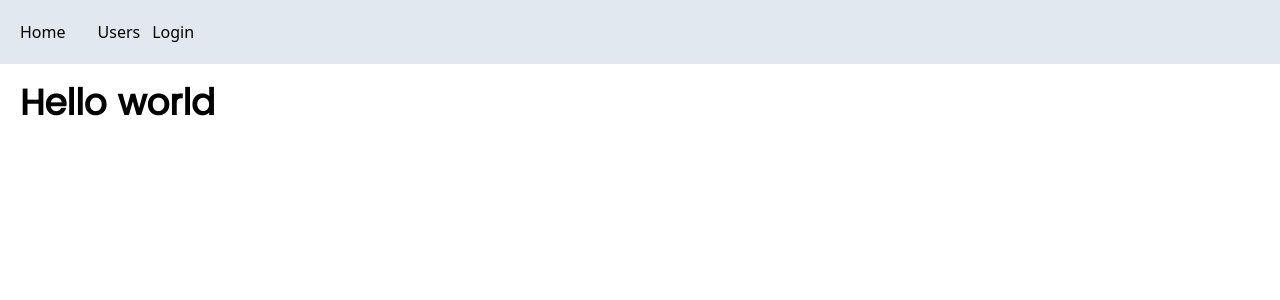
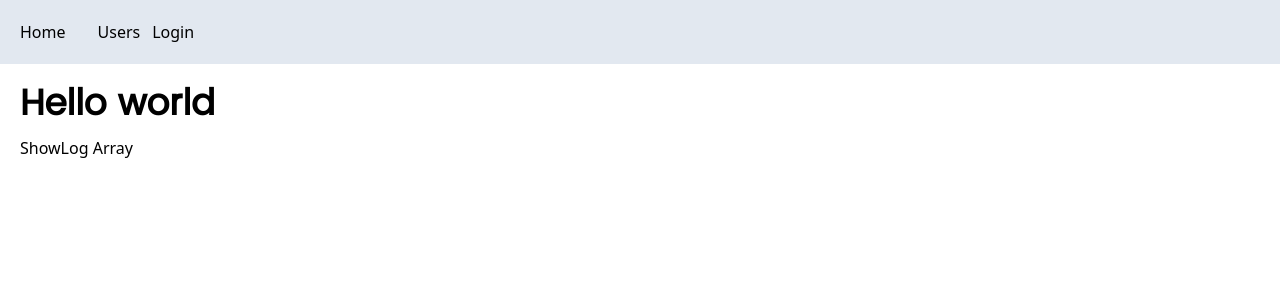
Before and after one commit to qiuxan/Next-js-13-with-TypeScript, a Next.js app: page / in a window 1280 px wide. Shown: the top 300 px of the page. Built offline with nearby package versions, Linux system fonts and the light colour scheme; no server answers.

Commit message:
Lazy Loading

```diff
--- /dev/null
+++ b/app/components/HeavyComponent.tsx
@@ -0,0 +1,7 @@
+import React from "react";
+
+const HeavyComponent = () => {
+  return <div>My Heavy Component</div>;
+};
+
+export default HeavyComponent;
--- a/app/page.tsx
+++ b/app/page.tsx
@@ -1,7 +1,18 @@
+"use client";
+
 import Image from "next/image";
 import coffee from "@/public/images/coffee.jpg";
+// import HeavyComponent from "./components/HeavyComponent";
+import dynamic from "next/dynamic";
+// import _ from "lodash";
+const HeavyComponent = dynamic(() => import("./components/HeavyComponent"), {
+  loading: () => <p>Loading...</p>,
+  ssr: false,
+});
+import { useState } from "react";
 
-export default async function Home() {
+export default function Home() {
+  const [isVisible, setIsVisible] = useState(false);
   return (
     <main className="relative h-screen">
       {/* <Image
@@ -18,6 +29,32 @@ export default async function Home() {
       >
         Hello world
       </h1>
+      <button
+        onClick={() => {
+          setIsVisible(!isVisible);
+        }}
+      >
+        Show
+      </button>
+      {isVisible && <HeavyComponent />}
+
+      <button
+        onClick={async () => {
+          const _ = (await import("lodash")).default;
+          const users = [
+            { name: "cohn", age: 20 },
+            { name: "bane", age: 30 },
+            { name: "aoe", age: 40 },
+          ];
+          const sortedUsers = _.sortBy(users, "name");
+          console.log(
+            "🚀 ~ file: page.tsx:49 ~ Home ~ sortedUsers:",
+            sortedUsers
+          );
+        }}
+      >
+        Log Array
+      </button>
     </main>
   );
 }
--- a/package.json
+++ b/package.json
@@ -21,6 +21,7 @@
     "eslint": "8.50.0",
     "eslint-config-next": "13.5.4",
     "fast-sort": "^3.4.0",
+    "lodash": "^4.17.21",
     "next": "13.5.4",
     "next-auth": "^4.23.2",
     "next-cloudinary": "^4.24.1",
@@ -36,6 +37,7 @@
   },
   "devDependencies": {
     "@types/bcrypt": "^5.0.1",
+    "@types/lodash": "^4.14.200",
     "daisyui": "^3.9.2"
   }
 }
```
Also changed, not shown: 1 other file (tests, documents, lock files or other folders).
